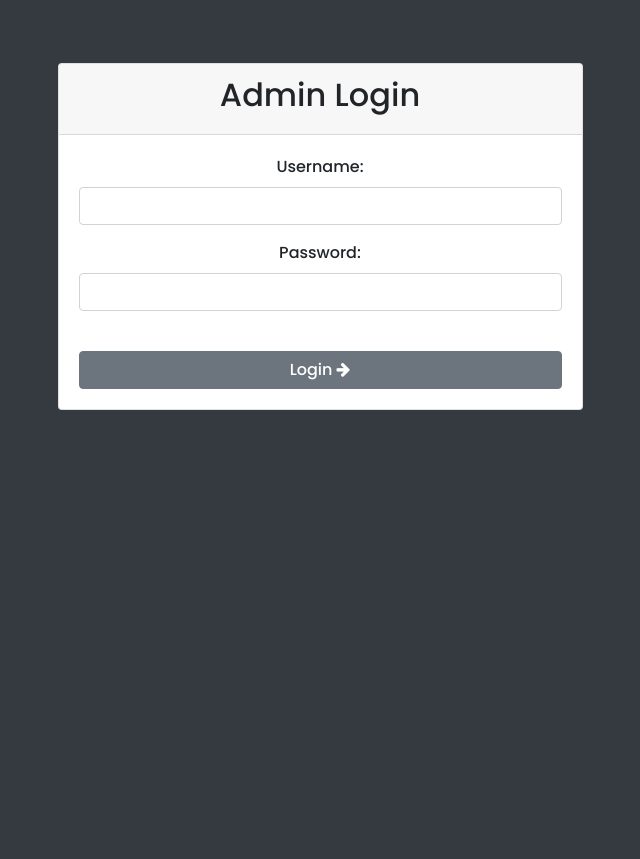
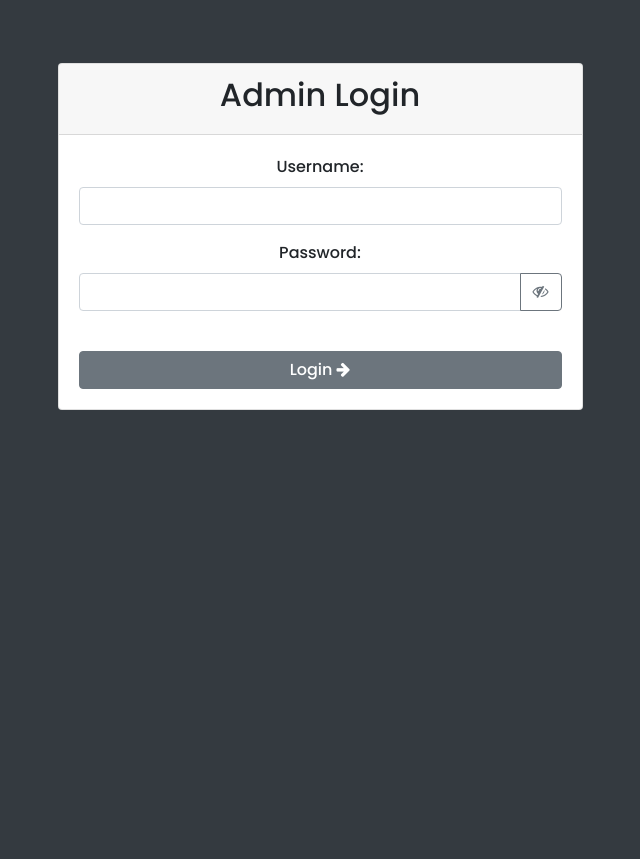
Before and after one commit to michaeljamil/final, a PHP site: page /admin/index.php in a window 1280 px wide. Shown: the part 83-942 px from the top of the page, without its empty margins (320-960 px from the left). Run offline with PHP 8.4, Linux system fonts and the light colour scheme; some libraries are stand-ins or nearby versions.

Commit message:
toggle password

```diff
--- a/MAJK/admin/index.php
+++ b/MAJK/admin/index.php
@@ -47,7 +47,14 @@
 								</div>
 								<div id = "" class = "form-group">
 									<label class = "control-label">Password:</label>
-									<input type = "password" maxlength = "20" name = "password" class = "form-control" required/>
+									<div class="input-group">
+										<input type="password" maxlength="20" name="password" class="form-control" id="password" required/>
+										<div class="input-group-append">
+											<button type="button" class="btn btn-outline-secondary" id="togglePassword">
+												<i class="fa fa-eye-slash"></i>
+											</button>
+										</div>
+									</div>
 								</div>
 								<br />
 								<button type = "submit" class = "btn btn-secondary btn-block" >Login <i class="fa fa-arrow-right"></i></button>
@@ -65,6 +72,20 @@
 
 	<script>
 		$(document).ready(function(){
+			$('#togglePassword').click(function(){
+            const passwordField = $('#password');
+            const fieldType = passwordField.attr('type');
+
+            if (fieldType === 'password') {
+                passwordField.attr('type', 'text');
+                $(this).find('i').removeClass('fa-eye-slash').addClass('fa-eye');
+            } else {
+                passwordField.attr('type', 'password');
+                $(this).find('i').removeClass('fa-eye').addClass('fa-eye-slash');
+            }
+        });
+
+
 			$('#login-frm').submit(function(e){
 				e.preventDefault();
 				$.ajax({
@@ -85,5 +106,6 @@
 				})
 			})
 		})
+
 	</script>
 </html>
```
